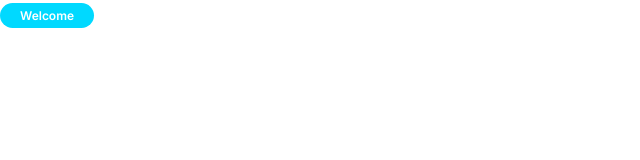
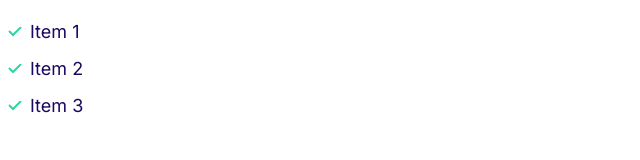
Before and after one commit to nwabueze1/fidefy, a plain HTML site: page index.html in a window 1280 px wide. Shown: the whole page, without its empty margins (0-640 px from the left). Drawn offline with Linux system fonts and the light colour scheme.

Commit message:
finished the list componenet

```diff
--- /dev/null
+++ b/components/list/style.css
@@ -0,0 +1,28 @@
+/* lists */
+.list {
+  list-style: none;
+  padding-left: 0;
+  color: var(--color-headings);
+}
+.list--inline .list__item {
+  display: inline-block;
+  margin-right: 2rem;
+}
+.list--bold {
+  font-weight: bold;
+}
+
+.list--tick {
+  list-style-image: url(../images/tick.svg);
+  padding-left: 3rem;
+}
+
+.list--tick .list__item {
+  padding-left: 0.5rem;
+  margin-bottom: 1rem;
+}
+@media screen and (min-width: 1024px) {
+  .list--tick .list__item {
+    padding-left: 0;
+  }
+}
--- a/css/style.css
+++ b/css/style.css
@@ -102,3 +102,32 @@ a {
     font-size: 1.2rem;
   }
 }
+
+/* lists */
+.list {
+  list-style: none;
+  padding-left: 0;
+  color: var(--color-headings);
+}
+.list--inline .list__item {
+  display: inline-block;
+  margin-right: 2rem;
+}
+.list--bold {
+  font-weight: bold;
+}
+
+.list--tick {
+  list-style-image: url(../images/tick.svg);
+  padding-left: 3rem;
+}
+
+.list--tick .list__item {
+  padding-left: 0.5rem;
+  margin-bottom: 1rem;
+}
+@media screen and (min-width: 1024px) {
+  .list--tick .list__item {
+    padding-left: 0;
+  }
+}
--- a/index.html
+++ b/index.html
@@ -15,6 +15,10 @@
     <link rel="stylesheet" href="./css/style.css" />
   </head>
   <body>
-    <span class="badge badge--secondary badge--small">Welcome</span>
+    <ul class="list list--tick">
+      <li class="list__item">Item 1</li>
+      <li class="list__item">Item 2</li>
+      <li class="list__item">Item 3</li>
+    </ul>
   </body>
 </html>
```
Also changed, not shown: components/list/index.html (added, +10 -0 lines), images/tick.svg (added).
